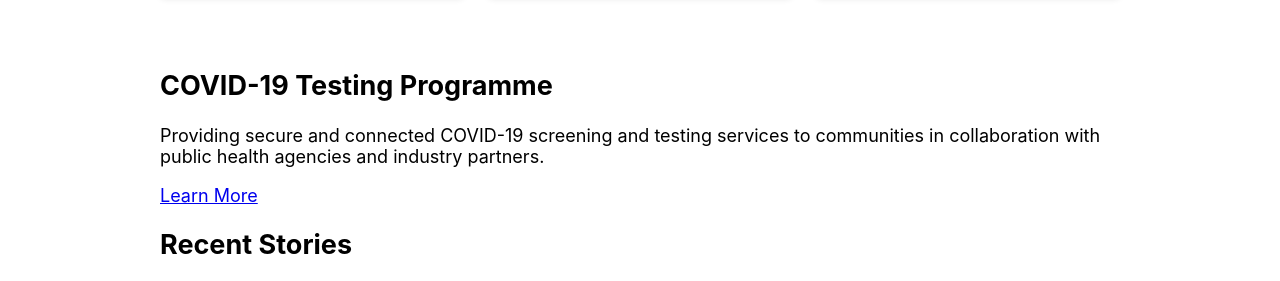
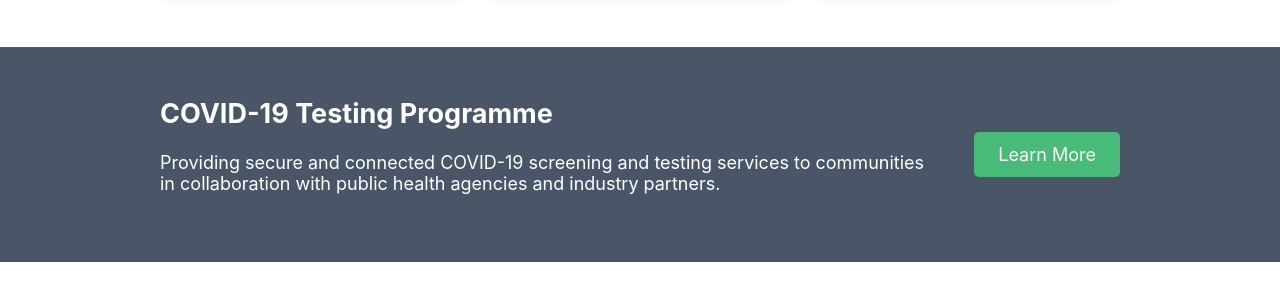
Before and after one commit to greenjaekwon-ui/info2180-project1, a plain HTML site: page index.html in a window 1280 px wide. Shown: the part 1008-1289 px from the top of the page. Drawn offline with Linux system fonts and the light colour scheme; grey boxes are pictures that could not be loaded.

Commit message:
Styled Covid-19 section

```diff
--- a/styles.css
+++ b/styles.css
@@ -109,3 +109,33 @@ img {
     color: #48BB78;
     margin-top: 0;
 }
+
+.testing {
+    background-color: #4A5568;
+    color: white;
+    padding: 50px 20px;
+}
+
+.testing .container {
+    display: flex;
+    justify-content: space-between;
+    align-items: center;
+    gap: 40px;
+}
+
+.testing h2 {
+    margin-top: 0;
+}
+
+.btn {
+    display: inline-block;
+    background-color: #48BB78;
+    color: white;
+    text-decoration: none;
+    padding: 12px 24px;
+    border: none;
+    border-radius: 5px;
+    font-size: 18px;
+    cursor: pointer;
+    white-space: nowrap;
+}
```
